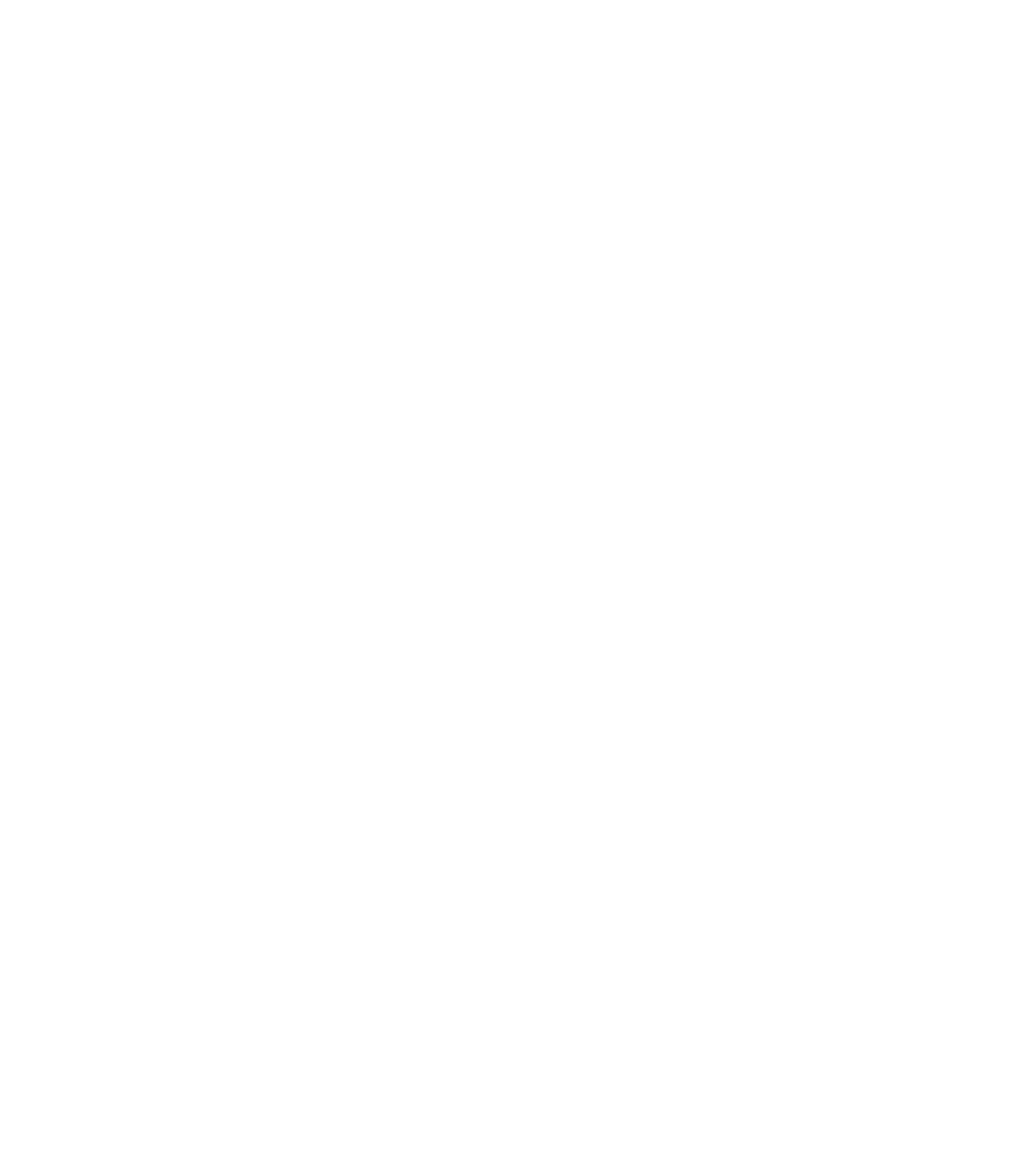
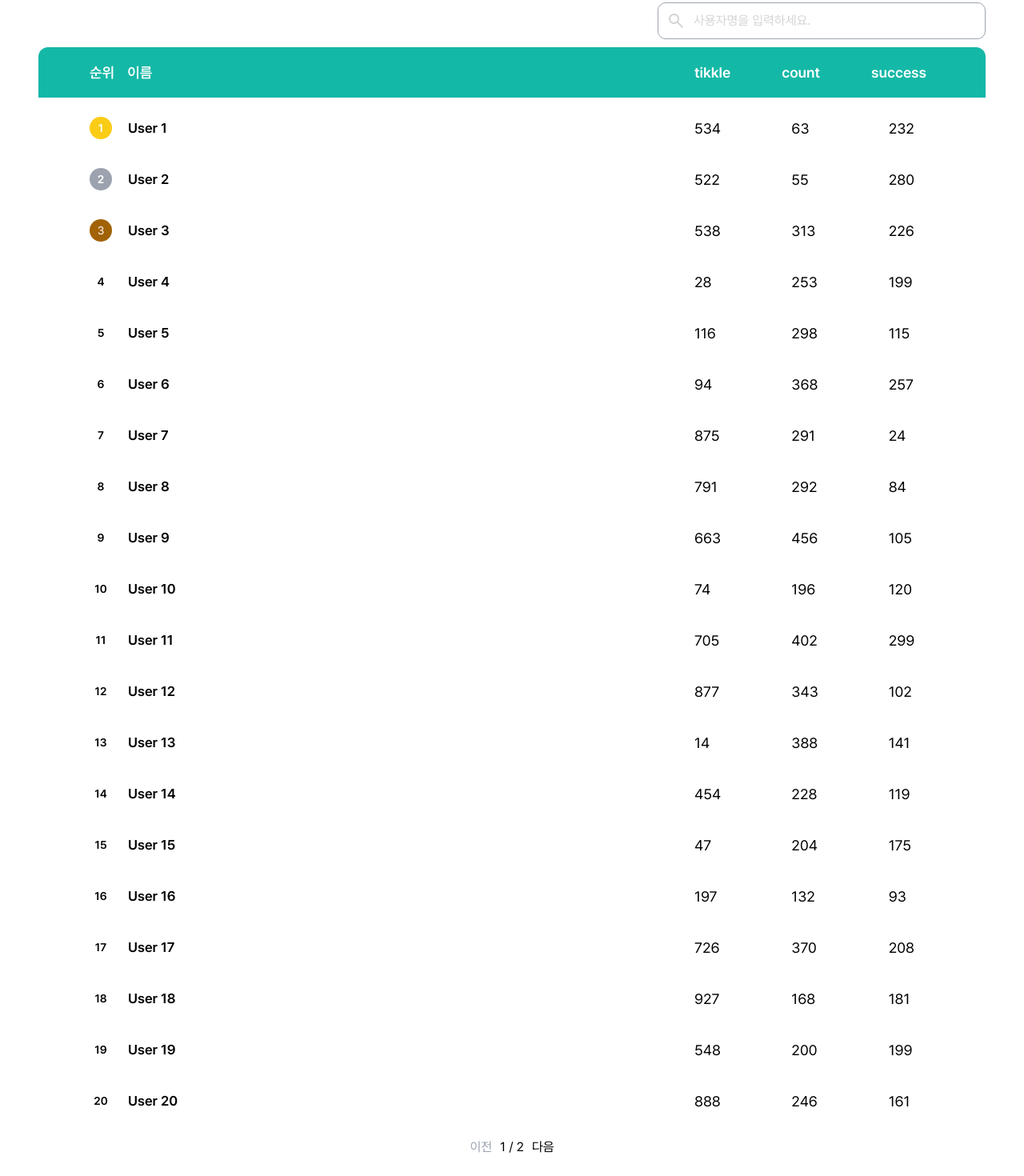
Before and after one commit to tikkle-a501/tikkle, a Next.js app in the folder front/tikkle/: page /ranking in a window 1280 px wide. Shown: the part 180-1650 px from the top of the page at 80% size. Before the commit the page ends 800 px from the top, so only its background shows below. Built offline with nearby package versions, Linux system fonts and the light colour scheme.

Commit message:
feat: 랭킹 페이지 마크업 - 임의 디자인으로 페이지네이션 구현
S11P21A501-80

```diff
--- a/front/tikkle/src/app/ranking/page.tsx
+++ b/front/tikkle/src/app/ranking/page.tsx
@@ -1,3 +1,106 @@
+"use client";
+
+import { useState } from "react";
+import SearchInput from "@/components/input/SearchInput";
+import RankList from "@/components/list/RankList";
+
 export default function Ranking() {
-  return <div>Ranking</div>;
+  const rankData = Array.from({ length: 40 }, (_, i) => {
+    const rankNumber = i + 1;
+    let rank: "first" | "second" | "third" | "others";
+    const size: "m" = "m";
+
+    if (rankNumber === 1) {
+      rank = "first";
+    } else if (rankNumber === 2) {
+      rank = "second";
+    } else if (rankNumber === 3) {
+      rank = "third";
+    } else {
+      rank = "others";
+    }
+
+    return {
+      size,
+      rank,
+      rankNumber,
+      name: `User ${rankNumber}`,
+      tikkle: Math.floor(Math.random() * 1000),
+      count: Math.floor(Math.random() * 500),
+      success: Math.floor(Math.random() * 300),
+    };
+  });
+
+  // 페이지 당 20개의 데이터를 보여주기 위해 상태 관리
+  const [currentPage, setCurrentPage] = useState(1);
+  const itemsPerPage = 20;
+  const totalPages = Math.ceil(rankData.length / itemsPerPage);
+
+  // 현재 페이지에 해당하는 데이터 슬라이스
+  const currentData = rankData.slice(
+    (currentPage - 1) * itemsPerPage,
+    currentPage * itemsPerPage,
+  );
+
+  return (
+    <>
+      <div className="text-40 font-bold text-teal900">랭킹</div>
+      <div className="flex flex-col items-end justify-center">
+        <SearchInput
+          width="410px"
+          placeholder="사용자명을 입력하세요."
+          leftIcon
+        />
+      </div>
+      <div className="flex flex-col gap-12">
+        <div className="flex h-[63px] items-center justify-between rounded-t-12 bg-teal500 px-[64px] py-12 text-18 font-semibold text-white">
+          <div className="flex-start flex gap-16">
+            <div>순위</div>
+            <div>이름</div>
+          </div>
+          <div className="flex-start flex gap-64 px-10">
+            <div>tikkle</div>
+            <div>count</div>
+            <div>success</div>
+          </div>
+        </div>
+        {currentData.map((data) => (
+          <RankList
+            key={data.rankNumber}
+            size={data.size}
+            rank={data.rank}
+            rankNumber={data.rankNumber}
+            name={data.name}
+            tikkle={data.tikkle}
+            count={data.count}
+            success={data.success}
+          />
+        ))}
+      </div>
+      {/* 페이지네이션 버튼 */}
+      <div className="mt-8 flex justify-center">
+        <button
+          onClick={() => setCurrentPage((prev) => Math.max(prev - 1, 1))}
+          disabled={currentPage === 1}
+          className={`mx-2 px-4 py-2 ${
+            currentPage === 1 ? "text-gray-400" : "text-black"
+          }`}
+        >
+          이전
+        </button>
+        <span className="px-4 py-2">{`${currentPage} / ${totalPages}`}</span>
+        <button
+          onClick={() =>
+            setCurrentPage((prev) => Math.min(prev + 1, totalPages))
+          }
+          disabled={currentPage === totalPages}
+          className={`mx-2 px-4 py-2 ${
+            currentPage === totalPages ? "text-gray-400" : "text-black"
+          }`}
+        >
+          다음
+        </button>
+      </div>
+    </>
+  );
 }
--- a/front/tikkle/src/components/list/RankList.tsx
+++ b/front/tikkle/src/components/list/RankList.tsx
@@ -29,15 +29,15 @@ const RankList: React.FC<RankListProps> = ({
     );
   } else if (size === "m") {
     return (
-      <div className="flex flex-row items-center justify-between p-10">
+      <div className="flex flex-row items-center justify-between px-64 py-12">
         <div className="flex flex-row items-center justify-center gap-20">
           <RankBadge rank={rank}>{rankNumber}</RankBadge>
           <span className="text-17 font-600 leading-22">{name}</span>
         </div>
-        <div className="flex flex-row justify-between gap-64">
-          <span className="text-18 leading-23">{tikkle}</span>
-          <span className="text-18 leading-23">{count}</span>
-          <span className="text-18 leading-23">{success}</span>
+        <div className="flex w-[300px] flex-row justify-end gap-64">
+          <span className="flex-1 text-18 leading-23">{tikkle}</span>
+          <span className="flex-1 text-18 leading-23">{count}</span>
+          <span className="flex-1 text-18 leading-23">{success}</span>
         </div>
       </div>
     );
```
